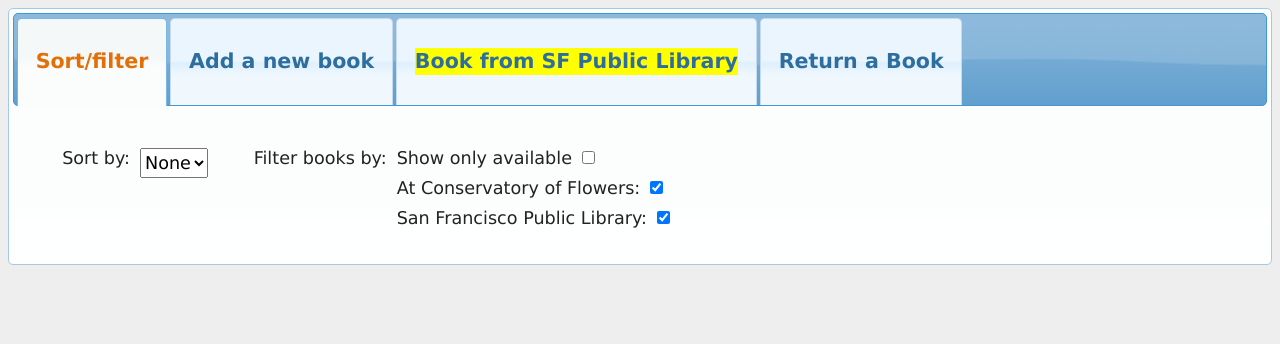
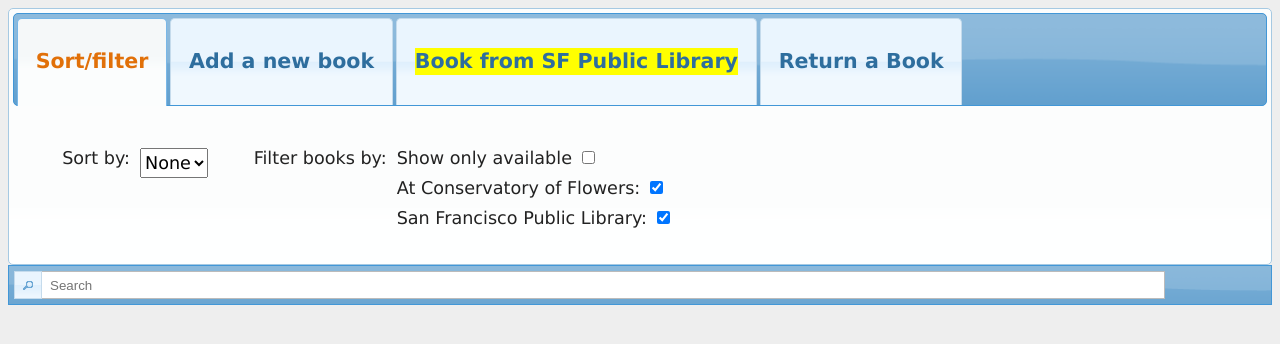
Before and after one commit to mpmckenna8/libraryBackBo, a website: page site/index.html in a window 1280 px wide. Drawn offline with nearby package versions, Linux system fonts and the light colour scheme; no server answers.

Commit message:
Added the UI for the searcc, still need to connect it to make it search and figure out how I plan to show the results.

```diff
--- a/site/css/screen.css
+++ b/site/css/screen.css
@@ -196,3 +196,21 @@
 #sorter{
   margin-top:10px;
 }
+
+input[type="text"] {
+    height: 25px;
+    padding: 1px 6px 0 10px;
+    border: 1px solid #BBB;
+    float:left;
+    width:88.5%;
+    margin-left:25px;
+    display:inline-block;
+}
+.btnSearch {
+    position: relative;
+    padding: 5px;
+    cursor: pointer;
+    float: left;
+    margin-right:-15px;
+    display:inline-block;
+}
--- a/site/index.html
+++ b/site/index.html
@@ -131,6 +131,13 @@
 
         </div>
 
+        <div class="ui-toolbar ui-widget-header ui-helper-clearfix" style="padding:5px;">
+          <span style="position: absolute;" class="btnSearch ui-state-default" title="search">
+            <span class="ui-icon ui-icon-search"></span>
+          </span>
+          <input type="text" placeholder="Search" />
+        </div>
+
 
       </div>
 
```
